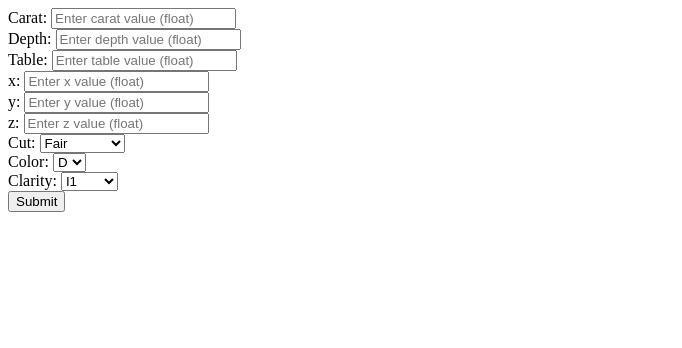
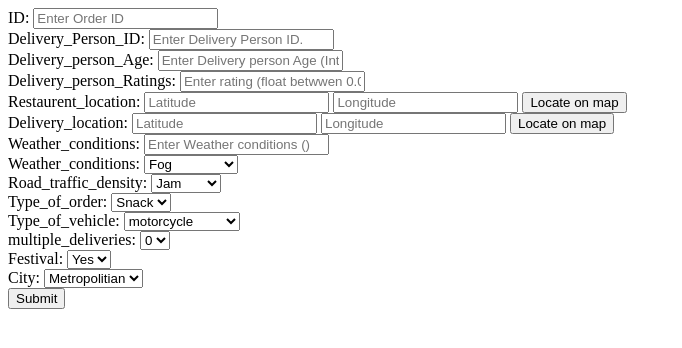
Before and after one commit to SaiKumar1605/Food_delivery_prediction, a Flask app: page /predict in a window 1280 px wide. Shown: the top 348 px of the page, without its empty margins (0-682 px from the left). Run offline with Flask 3, Linux system fonts and the light colour scheme.

Commit message:
'Template_map'

```diff
--- a/app.py
+++ b/app.py
@@ -39,8 +39,5 @@ def predict_datapoint():
 
 
 
-
-
-
 if __name__=="__main__":
     app.run(host='0.0.0.0',debug=True)
--- a/templates/form.html
+++ b/templates/form.html
@@ -2,70 +2,113 @@
 <body>
 <form action="{{url_for('predict_datapoint')}}" method="POST">
     <div class="form-group">
-        <label for="carat">Carat:</label>
-        <input type="text" id="carat" name="carat" placeholder="Enter carat value (float)">
+        <label for="ID">ID:</label>
+        <input type="text" id="ID" name="ID" placeholder="Enter Order ID">
     </div>
 
     <div class="form-group">
-        <label for="depth">Depth:</label>
-        <input type="text" id="depth" name="depth" placeholder="Enter depth value (float)">
+        <label for="Delivery_Person_ID">Delivery_Person_ID:</label>
+        <input type="text" id="Delivery_Person_ID" name="Delivery_Person_ID" placeholder="Enter Delivery Person ID.">
     </div>
 
     <div class="form-group">
-        <label for="table">Table:</label>
-        <input type="text" id="table" name="table" placeholder="Enter table value (float)">
+        <label for="Delivery_person_Age">Delivery_person_Age:</label>
+        <input type="text" id="Delivery_person_Age" name="Delivery_person_Age" placeholder="Enter Delivery person Age (Integer)">
     </div>
 
     <div class="form-group">
-        <label for="x">x:</label>
-        <input type="text" id="x" name="x" placeholder="Enter x value (float)">
+        <label for="Delivery_person_Ratings">Delivery_person_Ratings:</label>
+        <input type="text" id="Delivery_person_Ratings" name="Delivery_person_Ratings" placeholder="Enter rating (float betwwen 0.0 and 5.0)">
     </div>
 
     <div class="form-group">
-        <label for="y">y:</label>
-        <input type="text" id="y" name="y" placeholder="Enter y value (float)">
+      <label for="Weather_conditions">Restaurent_location:</label>
+      <input type="text" name="lat" id="lat" placeholder="Latitude">
+      <input type="text" name="lng" id="lng" placeholder="Longitude">
+      <button onclick="myFunction()">Locate on map</button>
     </div>
 
     <div class="form-group">
-        <label for="z">z:</label>
-        <input type="text" id="z" name="z" placeholder="Enter z value (float)">
+      <label for="Weather_conditions">Delivery_location:</label>
+      <input type="text" name="lat" id="lat" placeholder="Latitude">
+      <input type="text" name="lng" id="lng" placeholder="Longitude">
+      <button onclick="myFunction()">Locate on map</button>
     </div>
 
     <div class="form-group">
-  <label for="cut">Cut:</label>
-  <select id="cut" name="cut">
-    <option value="Fair">Fair</option>
-    <option value="Good">Good</option>
-    <option value="Very Good">Very Good</option>
-    <option value="Premium">Premium</option>
-    <option value="Ideal">Ideal</option>
+        <label for="Weather_conditions">Weather_conditions:</label>
+        <input type="text" id="Weather_conditions" name="Weather_conditions" placeholder="Enter Weather conditions ()">
+    </div>
+
+
+
+    <div class="form-group">
+      <label for="Weather_conditions">Weather_conditions:</label>
+      <select id="Weather_conditions" name="Weather_conditions">
+        <option value="Fog">Fog</option>
+        <option value="Stormy">Stormy</option>
+        <option value="Sandstorms">Sandstorms</option>
+        <option value="Windy">Windy</option>
+        <option value="Cloudy">Cloudy</option>
+        <option value="Sunny">Sunny</option>
       </select>
     </div>
 
     <div class="form-group">
-  <label for="color">Color:</label>
-  <select id="color" name="color">
-    <option value="D">D</option>
-    <option value="E">E</option>
-    <option value="F">F</option>
-    <option value="G">G</option>
-    <option value="H">H</option>
-    <option value="I">I</option>
-    <option value="J">J</option>
+      <label for="Road_traffic_density">Road_traffic_density:</label>
+      <select id="Road_traffic_density" name="Road_traffic_density">
+        <option value="Jam">Jam</option>
+        <option value="High">High</option>
+        <option value="Medium">Medium</option>
+        <option value="Low">Low</option>
       </select>
     </div>
 
     <div class="form-group">
-  <label for="clarity">Clarity:</label>
-  <select id="clarity" name="clarity">
-    <option value="I1">I1</option>
-    <option value="SI2">SI2</option>
-    <option value="SI1">SI1</option>
-    <option value="VS2">VS2</option>
-    <option value="VS1">VS1</option>
-    <option value="VVS2">VVS2</option>
-    <option value="VVS1">VVS1</option>
-    <option value="IF">IF</option>
+      <label for="Type_of_order">Type_of_order:</label>
+      <select id="Type_of_order" name="Type_of_order">
+        <option value="Snack">Snack</option>
+        <option value="Meal">Meal</option>
+        <option value="Drinks">Drinks</option>
+        <option value="Buffet">Buffet</option>
+      </select>
+    </div>
+
+    <div class="form-group">
+      <label for="Type_of_vehicle">Type_of_vehicle:</label>
+      <select id="Type_of_vehicle" name="Type_of_vehicle">
+        <option value="motorcycle">motorcycle</option>
+        <option value="scooter">scooter</option>
+        <option value="electric_scooter">electric_scooter</option>
+        <option value="Buffet">Buffet</option>
+      </select>
+    </div>
+
+    <div class="form-group">
+      <label for="multiple_deliveries">multiple_deliveries:</label>
+      <select id="multiple_deliveries" name="multiple_deliveries">
+        <option value="0">0</option>
+        <option value="1">1</option>
+        <option value="2">2</option>
+        <option value="3">3</option>
+      </select>
+    </div>
+
+
+    <div class="form-group">
+      <label for="Festival">Festival:</label>
+      <select id="Festival" name="Festival">
+        <option value="Yes">Yes</option>
+        <option value="No">No</option>
+      </select>
+    </div>
+
+    <div class="form-group">
+      <label for="City">City:</label>
+      <select id="City" name="City">
+        <option value="Metropolitian">Metropolitian</option>
+        <option value="Urban">Urban</option>
+        <option value="Semi-Urban">Semi-Urban</option>
       </select>
     </div>
 
```
Also changed, not shown: 1 other file. Lines whose indentation alone changed are shown as unchanged.
